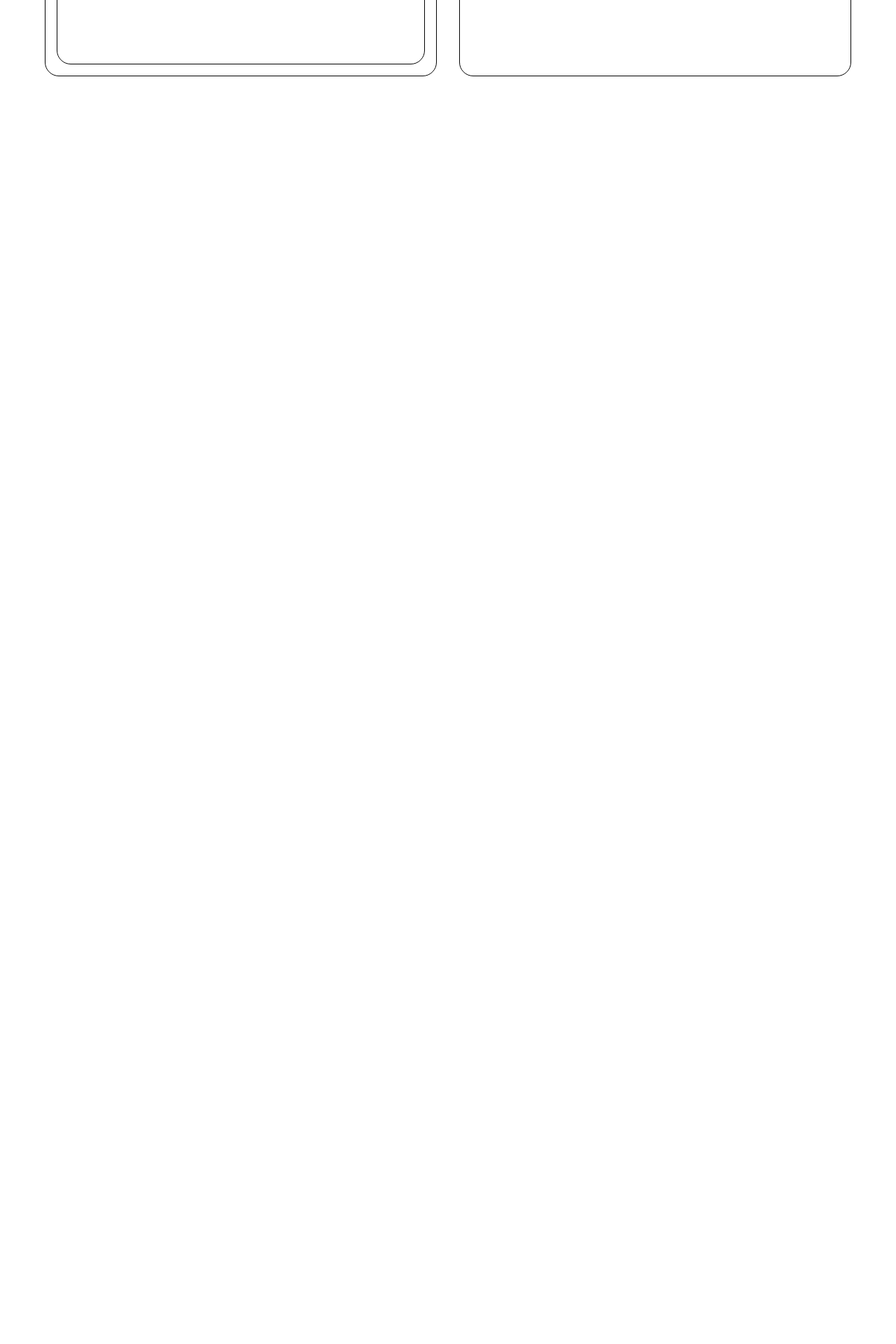
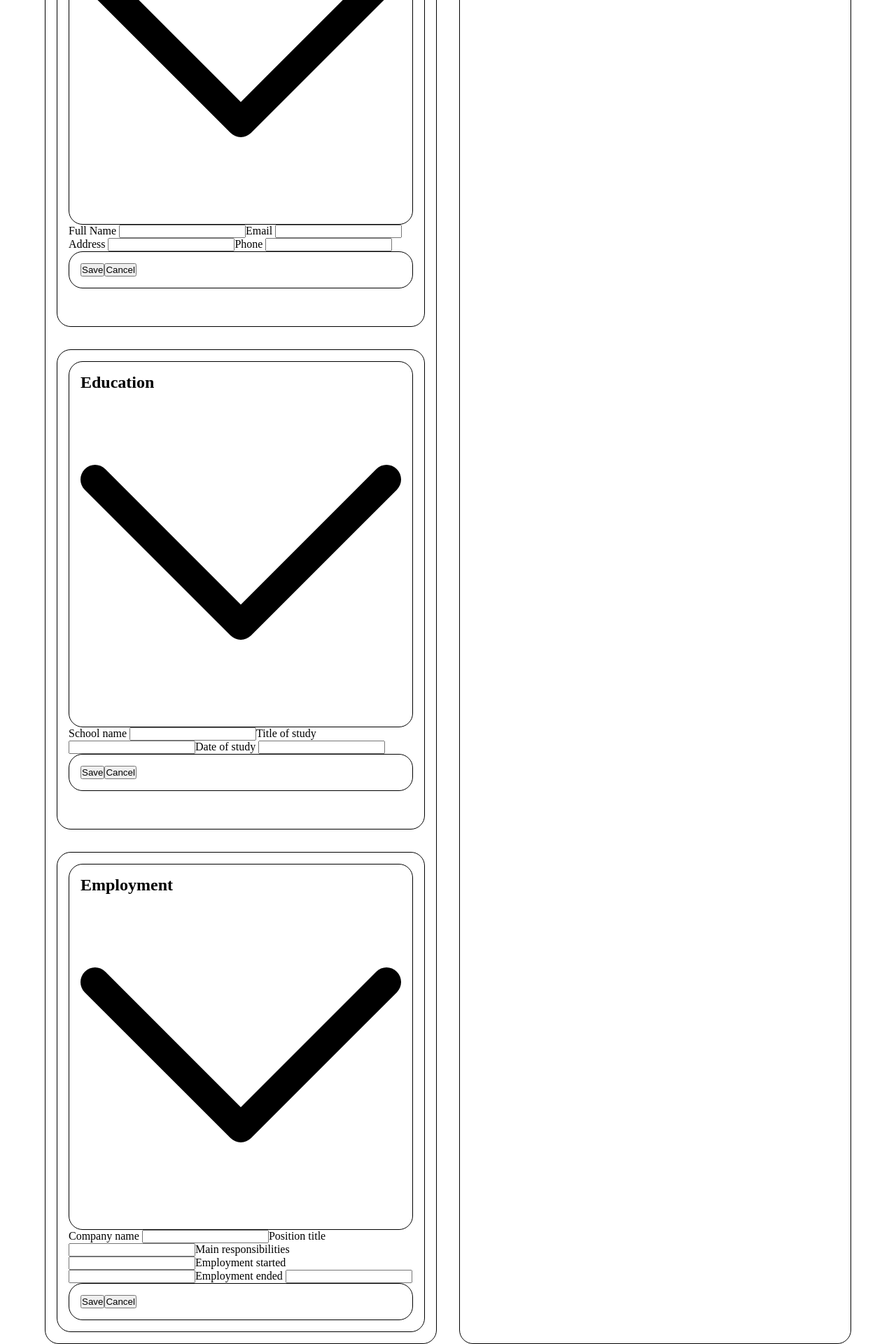
Before and after one commit to dave-forbes/cv-builder, a React (Vite) app in the folder cv-builder-app/: page / in a window 1280 px wide. Shown: the part 651-2571 px from the top of the page at 70% size. Before the commit the page ends 800 px from the top, so only its background shows below. Built offline with nearby package versions, Linux system fonts and the light colour scheme.

Commit message:
added basic forms

```diff
--- a/cv-builder-app/src/components/Education.jsx
+++ b/cv-builder-app/src/components/Education.jsx
@@ -1,7 +1,33 @@
 export default function Education() {
   return (
     <div className="education">
-      <h1>Education</h1>
+      <div className="title-container">
+        <h2>Education</h2>
+        <svg viewBox="0 0 330 330">
+          <g id="SVGRepo_iconCarrier">
+            {" "}
+            <path
+              id="XMLID_225_"
+              d="M325.607,79.393c-5.857-5.857-15.355-5.858-21.213,0.001l-139.39,139.393L25.607,79.393 c-5.857-5.857-15.355-5.858-21.213,0.001c-5.858,5.858-5.858,15.355,0,21.213l150.004,150c2.813,2.813,6.628,4.393,10.606,4.393 s7.794-1.581,10.606-4.394l149.996-150C331.465,94.749,331.465,85.251,325.607,79.393z"
+            ></path>{" "}
+          </g>
+        </svg>
+      </div>
+      <form className="hide">
+        <label className="school-name" htmlFor="school-name">
+          School name <input id="school-name" />
+        </label>
+        <label className="title-of-study" htmlFor="title-of-study">
+          Title of study <input id="title-of-study" />
+        </label>
+        <label className="date-of-study" htmlFor="date-of-study">
+          Date of study <input id="date-of-study" />
+        </label>
+        <div className="buttons">
+          <button>Save</button>
+          <button>Cancel</button>
+        </div>
+      </form>
     </div>
   );
 }
--- a/cv-builder-app/src/components/Employment.jsx
+++ b/cv-builder-app/src/components/Employment.jsx
@@ -1,7 +1,42 @@
 export default function Employment() {
   return (
     <div className="employment">
-      <h1>Employment</h1>
+      <div className="title-container">
+        <h2>Employment</h2>
+        <svg viewBox="0 0 330 330">
+          <g id="SVGRepo_iconCarrier">
+            {" "}
+            <path
+              id="XMLID_225_"
+              d="M325.607,79.393c-5.857-5.857-15.355-5.858-21.213,0.001l-139.39,139.393L25.607,79.393 c-5.857-5.857-15.355-5.858-21.213,0.001c-5.858,5.858-5.858,15.355,0,21.213l150.004,150c2.813,2.813,6.628,4.393,10.606,4.393 s7.794-1.581,10.606-4.394l149.996-150C331.465,94.749,331.465,85.251,325.607,79.393z"
+            ></path>{" "}
+          </g>
+        </svg>
+      </div>
+      <form className="hide">
+        <label className="company-name" htmlFor="company-name">
+          Company name <input id="company-name" />
+        </label>
+        <label className="position-title" htmlFor="position-title">
+          Position title <input id="position-title" />
+        </label>
+        <label
+          className="main-responsibilities"
+          htmlFor="main-responsibilities"
+        >
+          Main responsibilities <input id="main-responsibilities" />
+        </label>
+        <label className="employment-started" htmlFor="employment-started">
+          Employment started <input id="employment-started" />
+        </label>
+        <label className="employment-ended" htmlFor="employment-ended">
+          Employment ended <input id="employment-ended" />
+        </label>
+        <div className="buttons">
+          <button>Save</button>
+          <button>Cancel</button>
+        </div>
+      </form>
     </div>
   );
 }
--- a/cv-builder-app/src/components/Forms.jsx
+++ b/cv-builder-app/src/components/Forms.jsx
@@ -1,5 +1,5 @@
 import Title from "./Title";
-import GeneralInfo from "../GeneralInfo";
+import GeneralInfo from "./GeneralInfo";
 import Education from "./Education";
 import Employment from "./Employment";
 
--- a/cv-builder-app/src/components/GeneralInfo.jsx
+++ b/cv-builder-app/src/components/GeneralInfo.jsx
@@ -1,7 +1,36 @@
 export default function GeneralInfo() {
   return (
     <div className="general-info">
-      <h1>General Info</h1>
+      <div className="title-container">
+        <h2>General Info</h2>
+        <svg viewBox="0 0 330 330">
+          <g id="SVGRepo_iconCarrier">
+            {" "}
+            <path
+              id="XMLID_225_"
+              d="M325.607,79.393c-5.857-5.857-15.355-5.858-21.213,0.001l-139.39,139.393L25.607,79.393 c-5.857-5.857-15.355-5.858-21.213,0.001c-5.858,5.858-5.858,15.355,0,21.213l150.004,150c2.813,2.813,6.628,4.393,10.606,4.393 s7.794-1.581,10.606-4.394l149.996-150C331.465,94.749,331.465,85.251,325.607,79.393z"
+            ></path>{" "}
+          </g>
+        </svg>
+      </div>
+      <form noValidate>
+        <label className="full-name" htmlFor="full-name">
+          Full Name <input id="full-name" />
+        </label>
+        <label className="email" htmlFor="email">
+          Email <input id="email" />
+        </label>
+        <label className="address" htmlFor="address">
+          Address <input id="address" />
+        </label>
+        <label className="phone" htmlFor="phone">
+          Phone <input id="phone" />
+        </label>
+        <div className="buttons">
+          <button>Save</button>
+          <button>Cancel</button>
+        </div>
+      </form>
     </div>
   );
 }
--- a/cv-builder-app/src/components/Title.jsx
+++ b/cv-builder-app/src/components/Title.jsx
@@ -1,7 +1,7 @@
 export default function Title() {
   return (
     <div className="title">
-      <h1>Title</h1>
+      <h1>CV Builder</h1>
     </div>
   );
 }
```
